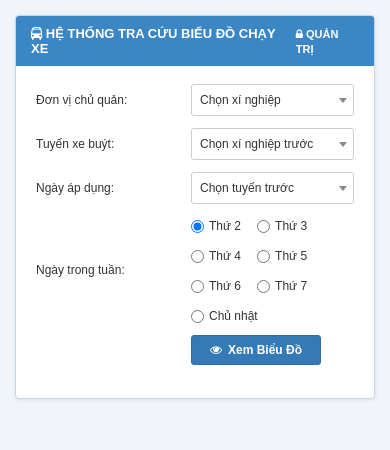
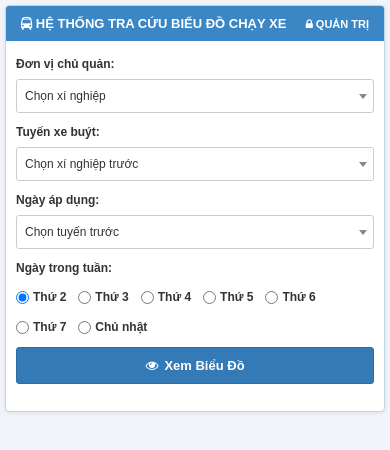
Before and after one commit to dquanvya02064-cmyk/dieu-hanh-bus, a website: page public/index.html in a window 390 px wide. Drawn offline with nearby package versions, Linux system fonts and the light colour scheme; no server answers.

Commit message:
Update index.html

```diff
--- a/public/index.html
+++ b/public/index.html
@@ -2,7 +2,7 @@
 <html lang="vi">
 <head>
   <meta charset="UTF-8">
-  <meta name="viewport" content="width=device-width, initial-scale=1.0">
+  <meta name="viewport" content="width=device-width, initial-scale=1.0, maximum-scale=1.0, user-scalable=no">
   <title>Tra cứu Biểu đồ Chạy xe - Transerco</title>
   <link rel="stylesheet" href="https://cdnjs.cloudflare.com/ajax/libs/font-awesome/4.7.0/css/font-awesome.min.css">
 
@@ -17,7 +17,7 @@
       font-size: 12px;
       background-color: #F1F4F9;
       color: #333;
-      padding: 15px;
+      padding: 10px;
     }
 
     .panel-custom {
@@ -27,7 +27,7 @@
       box-shadow: 0 1px 4px rgba(0,0,0,0.08);
       max-width: 1400px;
       margin: 0 auto;
-      overflow: hidden;
+      overflow-x: auto;
     }
 
     .panel-heading {
@@ -40,9 +40,10 @@
       display: flex;
       align-items: center;
       justify-content: space-between;
+      gap: 10px;
     }
 
-    .panel-body { padding: 18px 20px; }
+    .panel-body { padding: 15px; }
 
     .form-grid {
       display: grid;
@@ -54,7 +55,7 @@
     }
 
     .form-control {
-      height: 32px;
+      height: 34px;
       padding: 3px 8px;
       font-size: 12px;
       border: 1px solid #CCCCCC;
@@ -62,21 +63,20 @@
       outline: none;
       background-color: #FFFFFF;
       width: 100%;
-      max-width: 500px;
     }
     .form-control:focus { border-color: #3B86C4; }
 
     .days-row {
       display: flex;
       align-items: center;
-      gap: 16px;
+      gap: 12px;
       flex-wrap: wrap;
       margin-top: 3px;
     }
     .day-item {
       display: inline-flex;
       align-items: center;
-      gap: 5px;
+      gap: 4px;
       cursor: pointer;
       font-size: 12px;
       user-select: none;
@@ -86,8 +86,8 @@
       background-color: #337AB7;
       color: #FFFFFF;
       border: 1px solid #2E6DA4;
-      padding: 7px 18px;
-      font-size: 12px;
+      padding: 8px 18px;
+      font-size: 13px;
       font-weight: bold;
       border-radius: 3px;
       cursor: pointer;
@@ -109,6 +109,7 @@
       overflow-x: auto;
       background: #FFFFFF;
       border: 1px solid #CCCCCC;
+      -webkit-overflow-scrolling: touch;
     }
 
     .table-schedule {
@@ -148,24 +149,54 @@
     .colsa { display: block; color: #555555; font-weight: bold; line-height: 1.3; text-align: left; }
     .colsb { display: block; color: #777777; font-style: italic; line-height: 1.3; text-align: left; }
 
+    .select2-container { width: 100% !important; max-width: 100% !important; }
     .select2-container .select2-selection--single {
-      height: 32px !important;
+      height: 34px !important;
       border: 1px solid #ccc !important;
       border-radius: 3px !important;
       display: flex;
       align-items: center;
     }
     .select2-container--default .select2-selection--single .select2-selection__rendered {
-      line-height: 30px !important;
+      line-height: 32px !important;
       font-size: 12px !important;
       color: #333 !important;
+      padding-left: 8px !important;
+      padding-right: 20px !important;
+      overflow: hidden;
+      text-overflow: ellipsis;
+      white-space: nowrap;
     }
     .select2-container--default .select2-selection--single .select2-selection__arrow {
-      height: 30px !important;
+      height: 32px !important;
     }
     .select2-dropdown {
       font-size: 12px !important;
       border: 1px solid #3B86C4 !important;
+    }
+
+    /* RESPONSIVE CHO ĐIỆN THOẠI */
+    @media (max-width: 768px) {
+      body { padding: 5px; }
+      .panel-body { padding: 12px 10px; }
+      .form-grid {
+        grid-template-columns: 1fr;
+        row-gap: 8px;
+      }
+      .form-grid label {
+        font-weight: bold;
+        margin-top: 4px;
+      }
+      .form-grid div {
+        max-width: 100% !important;
+        width: 100% !important;
+      }
+      .btn-view {
+        width: 100%;
+        justify-content: center;
+        padding: 10px;
+        margin-top: 5px;
+      }
     }
   </style>
 </head>
@@ -185,21 +216,21 @@
     <div class="panel-body">
       <div class="form-grid">
         <label>Đơn vị chủ quản:</label>
-        <div style="max-width: 500px;">
+        <div>
           <select id="selXn" class="form-control select2-search" style="width: 100%;">
             <option value="">Chọn xí nghiệp</option>
           </select>
         </div>
 
         <label>Tuyến xe buýt:</label>
-        <div style="max-width: 500px;">
+        <div>
           <select id="selTuyen" class="form-control select2-search" style="width: 100%;">
             <option value="">Chọn xí nghiệp trước</option>
           </select>
         </div>
 
         <label>Ngày áp dụng:</label>
-        <div style="max-width: 500px;">
+        <div>
           <select id="selNgayApDung" class="form-control select2-search" style="width: 100%;">
             <option value="">Chọn tuyến trước</option>
           </select>
@@ -216,7 +247,6 @@
           <label class="day-item"><input type="radio" name="rdDay" value="CN" onchange="onDayChange()"> Chủ nhật</label>
         </div>
 
-        <div></div>
         <div>
           <button class="btn-view" onclick="xemBieuDo()"><i class="fa fa-eye"></i> Xem Biểu Đồ</button>
         </div>
@@ -234,8 +264,7 @@
     let danhMucData = [];
     let allRoutes = [];
 
-    $(document).ready(function() {
-      $('.select2-search').select2({
+    $(document).ready(function() {$('.select2-search').select2({
         language: {
           noResults: function() { return "Không tìm thấy kết quả phù hợp"; }
         }
@@ -254,7 +283,6 @@
 
     async function napDanhMuc() {
       try {
-        // Chỉ lấy các tuyến ĐANG HOẠT ĐỘNG
         const response = await fetch('/api/danh-muc');
         const res = await response.json();
         if (!res || !res.success) return;
@@ -266,7 +294,7 @@
         allRoutes.forEach(r => { if (r.xn) xnSet.add(r.xn); });
         danhMucData.forEach(item => { if (item.xn) xnSet.add(item.xn); });
 
-        const $selXn = $('#selXn');
+        const $selXn =$('#selXn');
         $selXn.empty().append('<option value="">Chọn xí nghiệp</option>');
         Array.from(xnSet).sort().forEach(xn => {
           $selXn.append(new Option(xn, xn));
@@ -279,15 +307,14 @@
 
     function onXnChange() {
       const xn = $('#selXn').val();
-      const $selTuyen = $('#selTuyen');
-      const $selNgay = $('#selNgayApDung');
+      const $selTuyen =$('#selTuyen');
+      const $selNgay =$('#selNgayApDung');
 
       $selTuyen.empty().append('<option value="">Chọn tuyến</option>');
       $selNgay.empty().append('<option value="">Chọn tuyến trước</option>');
 
       if (!xn) {
-        $selTuyen.trigger('change');
-        $selNgay.trigger('change');
+        $selTuyen.trigger('change');$selNgay.trigger('change');
         return;
       }
 
@@ -303,8 +330,7 @@
         $selTuyen.append(new Option(tuyen, tuyen));
       });
 
-      $selTuyen.trigger('change');
-      $selNgay.trigger('change');
+      $selTuyen.trigger('change');$selNgay.trigger('change');
     }
 
     function trichXuatNgayThuan(str) {
@@ -316,7 +342,7 @@
     function onTuyenChange() {
       const xn = $('#selXn').val();
       const tuyen = $('#selTuyen').val();
-      const $selNgay = $('#selNgayApDung');
+      const $selNgay =$('#selNgayApDung');
 
       $selNgay.empty().append('<option value="">Chọn ngày áp dụng</option>');
       if (!xn || !tuyen) {
@@ -401,8 +427,7 @@
         return;
       }
 
-      const $btn = $('.btn-view');
-      $btn.html('<i class="fa fa-spinner fa-spin"></i> Đang tải...').prop('disabled', true);
+      const $btn = $('.btn-view');$btn.html('<i class="fa fa-spinner fa-spin"></i> Đang tải...').prop('disabled', true);
       $('#viewerWrapper').show();
 
       try {
```
